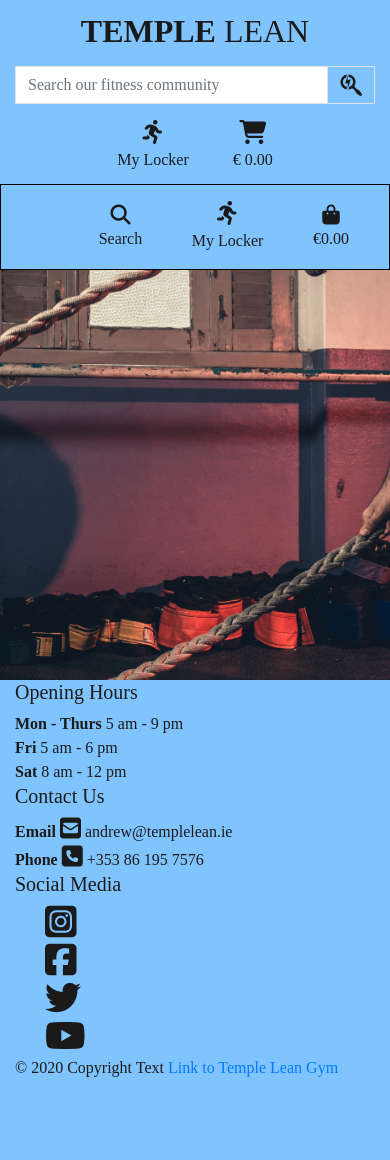
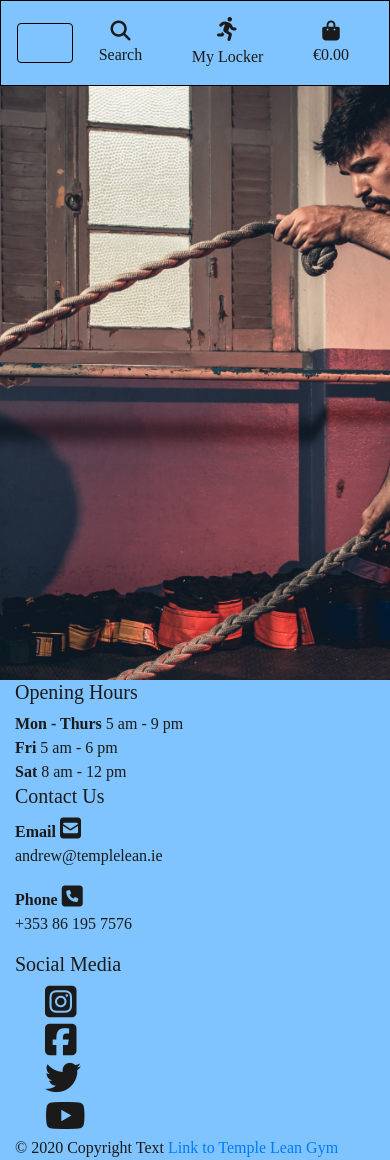
Before and after one commit to Andrew-code2020/ms4, a Django app: page / in a window 390 px wide. Before the commit the page ends 1077 px from the top, so only its background shows below. Run offline with Django 3.2, Linux system fonts and the light colour scheme; some libraries are stand-ins or nearby versions; some web fonts are replaced.

Commit message:
navbar refined main nav and top nav interference rectified. toggler icon needs style

```diff
--- a/static/css/base.css
+++ b/static/css/base.css
@@ -55,6 +55,11 @@ ul {
   border: 1px solid black !important;
 }
 
+.navbar-toggler{
+    border: 1px solid black !important;
+    color:1px solid black;
+}
+
 
 footer {
     background-color:#80C4FF;
--- a/templates/base.html
+++ b/templates/base.html
@@ -54,7 +54,7 @@
 
 <body>
     <header class="container-fluid fixed-top">
-        <div class="row top-banner">
+        <div id="topnav" class="row top-banner d-none d-lg-flex">
             <div class="col-12 col-lg-4 my-auto py-1 py-lg-0 text-center text-lg-left">
                 <a href="{% url 'home' %}" class="nav-link main-logo-link">
                     <h2 class="logo-font text-lean my-0"><strong>Temple</strong> Lean</h2>
@@ -119,7 +119,7 @@
         <div class="row">
             <nav class="navbar navbar-expand-lg navbar-color w-100">
                 <button class="navbar-toggler" type="button" data-toggle="collapse"
-                    data-target="main-nav" aria-controls="main-nav" aria-expanded="false"
+                    data-target="#main-nav" aria-controls="main-nav" aria-expanded="false"
                     aria-label="Toggle navigation">
                     <span class="navbar-toggler-icon"></span>
                 </button>
@@ -163,10 +163,12 @@
                     <h5>Contact Us</h5>
                     <ul>
                         <li>
-                            <strong>Email <i class="fas fa-envelope-square"></i></strong> andrew@templelean.ie
+                            <strong>Email <i class="fas fa-envelope-square"></i></strong>
+                            <p>andrew@templelean.ie</p>
                         </li>
                         <li>
-                            <strong>Phone <i class="fas fa-phone-square"></i></strong> +353 86 195 7576
+                            <strong>Phone <i class="fas fa-phone-square"></i></strong>
+                            <p> +353 86 195 7576</p>
                         </li>
 
                     </ul>
--- a/templates/includes/mobile-top-header.html
+++ b/templates/includes/mobile-top-header.html
@@ -30,7 +30,6 @@
             <p class="my-0">My Locker</p>
         </div>
     </a>
-    <div class="dropdown-menu border-0" aria-labelledby="user-options">
         <div class="dropdown-menu border-0" aria-labelledby="user-options">
             {% if request.user.is_authenticated %}
             {% if request.user.is_superuser %}
@@ -43,7 +42,6 @@
             <a href="{% url 'account_login' %}" class="dropdown-item">Login</a>
             {% endif %}
         </div>
-    </div>
 </li>
 
 <li class="list-inline-item">
```
